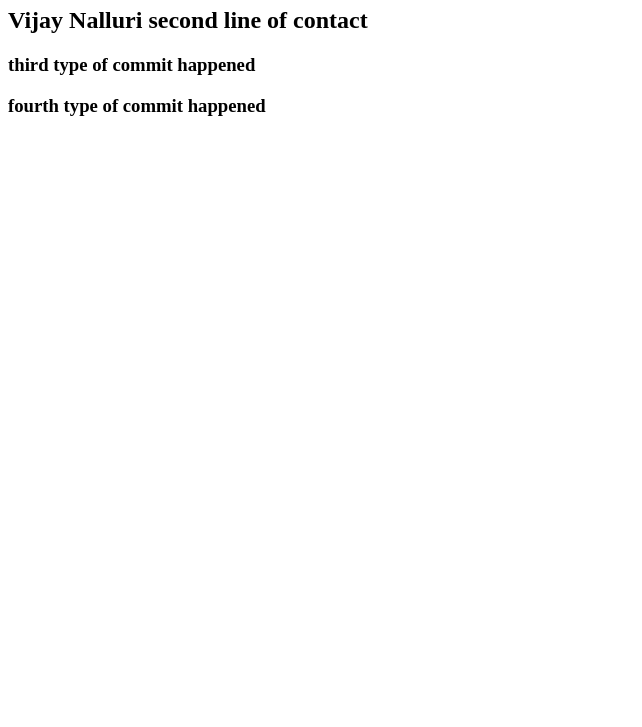
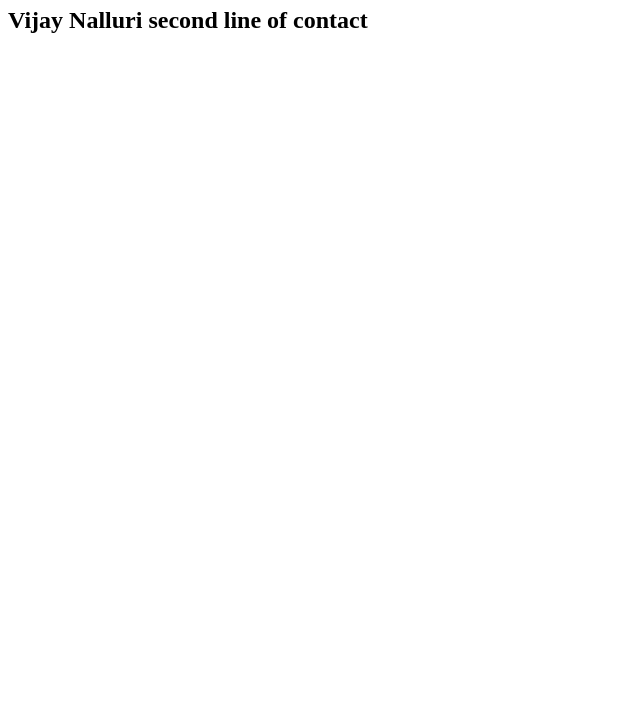
Before and after one commit to vijaynalluri/git_practice, a plain HTML site: page index.html in a window 1280 px wide. Shown: the part 73-800 px from the top of the page, without its empty margins (0-642 px from the left). Drawn offline with Linux system fonts and the light colour scheme.

Commit message:
Revert "my third step in the commit"
This reverts commit b0b2e68f030e3fa9c420cceedb2379759163e689.

```diff
--- a/index.html
+++ b/index.html
@@ -8,7 +8,5 @@
 <body>
     <h1>My First git hub commit in my new laptop</h1>
     <h2>Vijay Nalluri second line of contact</h2>
-    <h3>third type of commit happened</h3>
-    <h3>fourth type of commit happened</h3>
 </body>
 </html>
```
